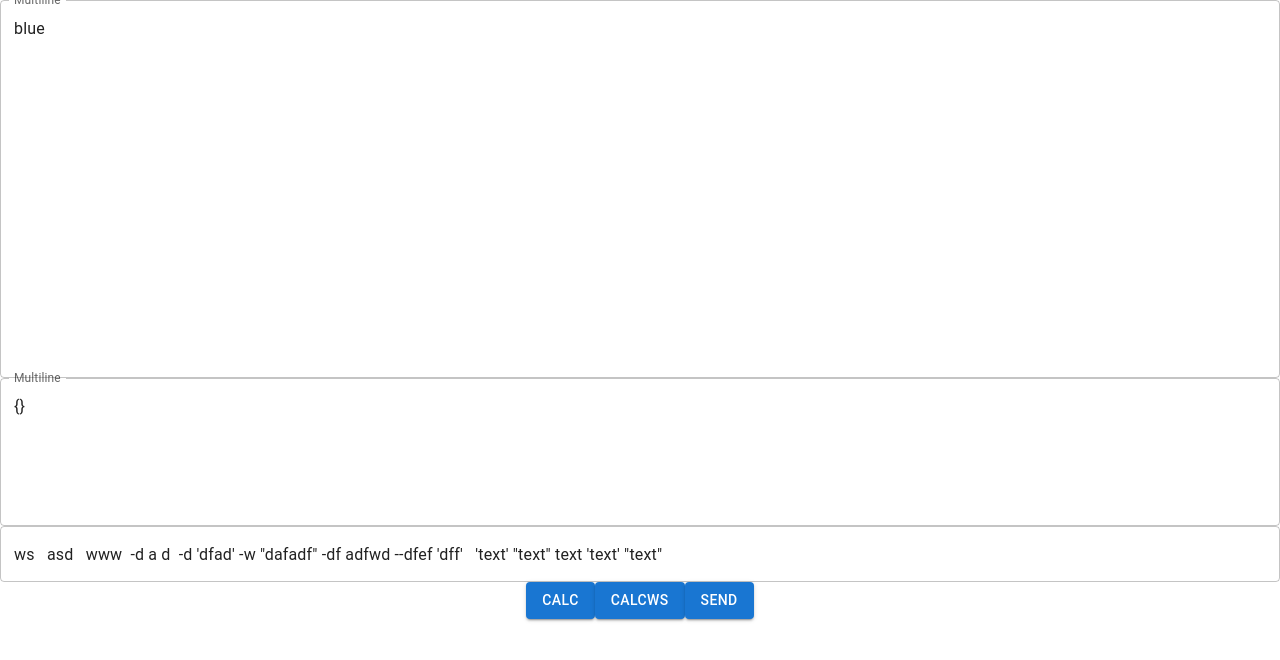
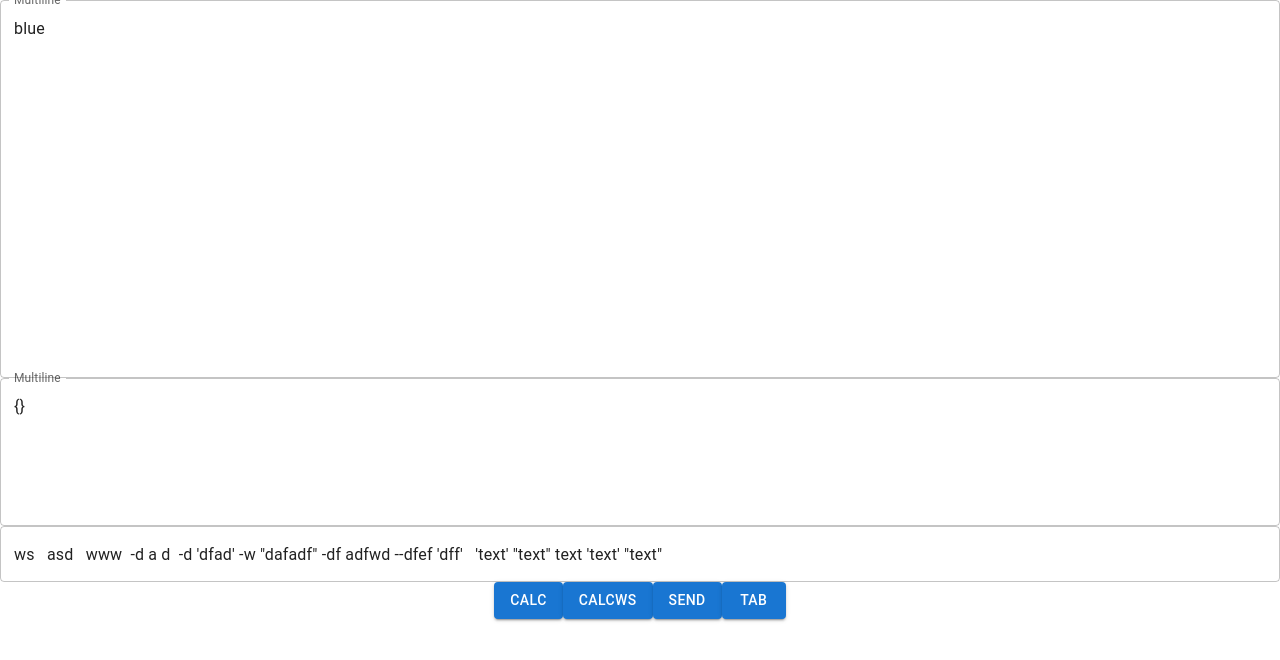
Before and after one commit to shj0000/chain, a React (Create React App) app in the folder rpc_api_client_basic/rpc-react/: page / in a window 1280 px wide. Shown: the top 660 px of the page. Built offline with nearby package versions, Linux system fonts and the light colour scheme; no server answers.

Commit message:
change react

```diff
--- a/rpc_api_client_basic/rpc-react/src/component/Comp7.js
+++ b/rpc_api_client_basic/rpc-react/src/component/Comp7.js
@@ -245,6 +245,7 @@ class Comp7 extends React.Component {
 					<Button variant="contained" onClick={this.calc}>calc</Button>
 					<Button variant="contained" onClick={this.calcWs}>calcWs</Button>
 					<Button variant="contained" onClick={this.convertCliToSend}>send</Button>
+					<Button variant="contained" onClick={this.convertCliToSend}>tab</Button>
 				</div>
 			</div>
 		);
```
